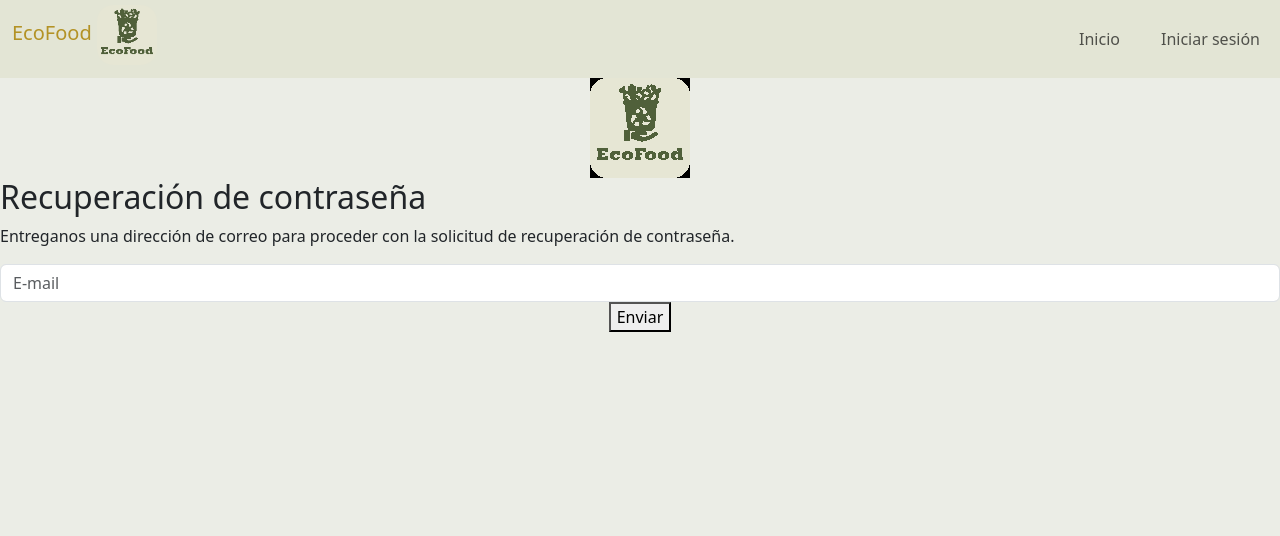
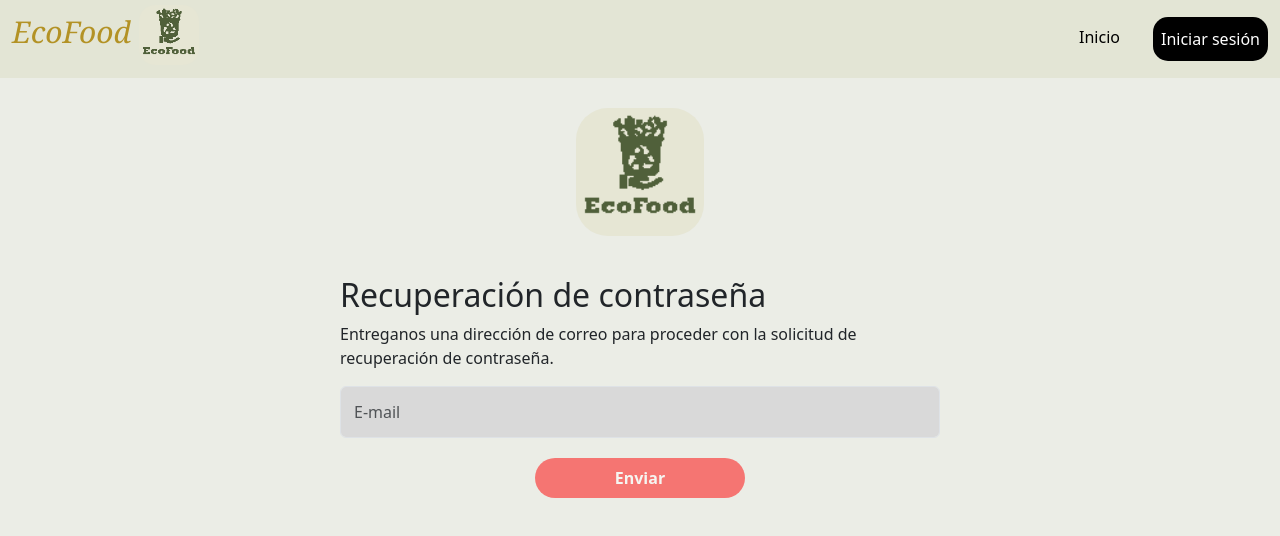
Before and after one commit to Benjamin-Marquez123/EcoFood_BSM_P2C2, a plain HTML site: page recuperar_contraseña.html in a window 1280 px wide. Drawn offline with nearby package versions, Linux system fonts and the light colour scheme.

Commit message:
Archivo corregido

```diff
--- a/recuperar_contraseña.html
+++ b/recuperar_contraseña.html
@@ -5,7 +5,7 @@
     <meta name="viewport" content="width=device-width, initial-scale=1.0">
     <title>EcoFood</title>
     <link href="https://cdn.jsdelivr.net/npm/bootstrap@5.3.5/dist/css/bootstrap.min.css" rel="stylesheet" integrity="sha384-SgOJa3DmI69IUzQ2PVdRZhwQ+dy64/BUtbMJw1MZ8t5HZApcHrRKUc4W0kG879m7" crossorigin="anonymous">
-    <link rel="stylesheet" href="css/estilo-registro-recuperacion-login.css">
+    <link rel="stylesheet" href="css/estilo_recuperacion_contraseña.css">
 </head>
 <body style="background-color: #EBEDE6; margin: 0; padding: 0;">
     <!--Barra de navegación superior-->
```
